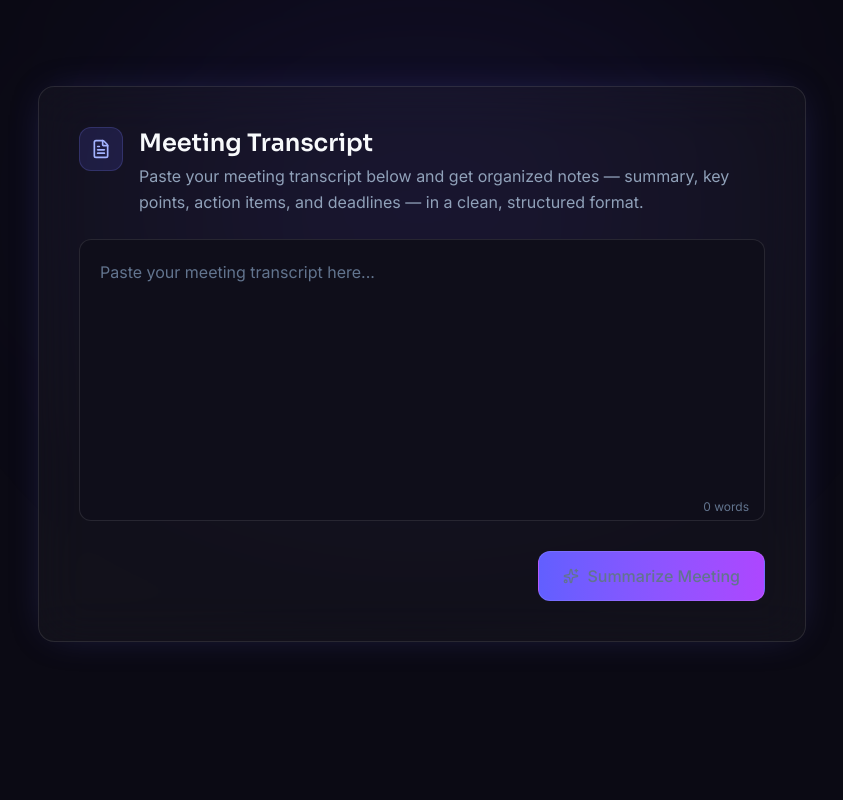
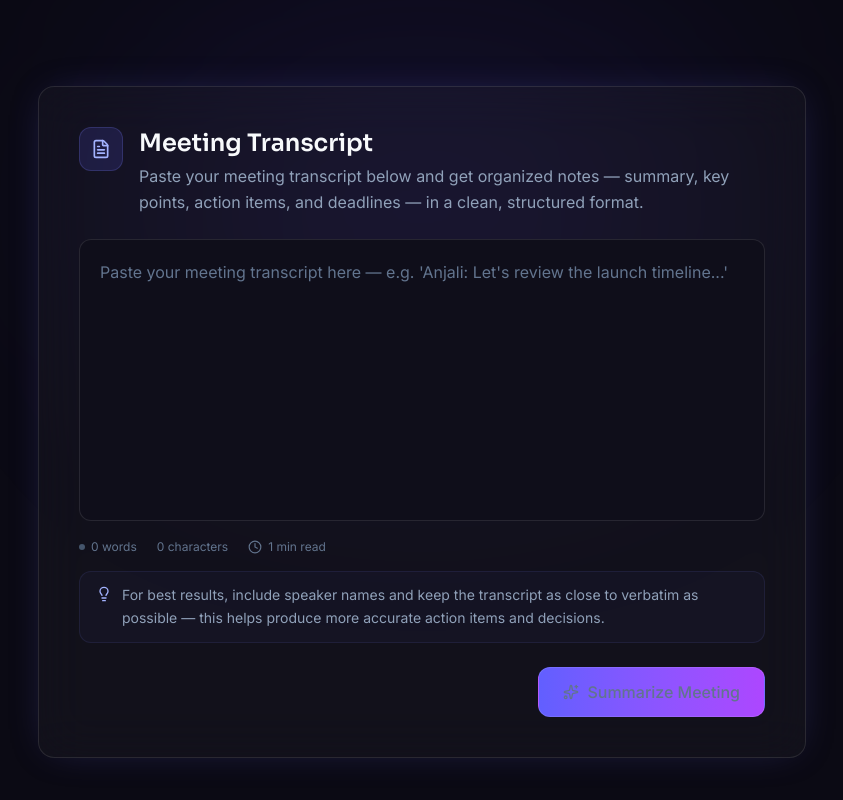
Before and after one commit to annjaliii/Meeting-Notes-Summarizer, a React app in the folder frontend/: page / in a window 1280 px wide. Shown: the part 777-1577 px from the top of the page, without its empty margins (218-1061 px from the left). Before the commit the page ends 1499 px from the top, so only its background shows below. Built offline with nearby package versions, Linux system fonts and the light colour scheme; the HTML template or start-up script is replaced by a standard one.

Commit message:
Enhance transcript input experience

```diff
--- a/frontend/src/components/TranscriptInput.jsx
+++ b/frontend/src/components/TranscriptInput.jsx
@@ -2,23 +2,32 @@
 import { useState } from "react";
 import { useNavigate } from "react-router-dom";
 import { motion, AnimatePresence } from "framer-motion";
-import { FileText, Sparkles } from "lucide-react";
+import { FileText, Sparkles, X, Clock, Lightbulb } from "lucide-react";
 import LoadingScreen from "./LoadingScreen";
+
+const MIN_WORDS = 10;
 
 const TranscriptInput = () => {
   const [transcript, setTranscript] = useState("");
   const [isLoading, setIsLoading] = useState(false);
   const navigate = useNavigate();
 
-  const wordCount =
-    transcript.trim() === "" ? 0 : transcript.trim().split(/\s+/).length;
+  const trimmed = transcript.trim();
+  const wordCount = trimmed === "" ? 0 : trimmed.split(/\s+/).length;
+  const charCount = transcript.length;
+  const readingTime = Math.max(1, Math.ceil(wordCount / 200)); // ~200 wpm reading speed
+  const isValid = wordCount >= MIN_WORDS;
 
   const handleChange = (e) => {
     setTranscript(e.target.value);
   };
 
+  const handleClear = () => {
+    setTranscript("");
+  };
+
   const handleSummarize = () => {
-    if (transcript.trim() === "") return;
+    if (!isValid) return;
     setIsLoading(true);
     setTimeout(() => {
       navigate("/results");
@@ -40,7 +49,9 @@ const TranscriptInput = () => {
           className="relative max-w-3xl mx-auto"
         >
           <div className="rounded-2xl border border-white/10 bg-white/[0.03] backdrop-blur-xl shadow-[0_0_40px_-15px_rgba(99,102,241,0.35)] p-6 sm:p-8 lg:p-10">
-            <div className="flex items-start gap-4 mb-6">
+            {/* Header */}
+            <div className="flex items-start justify-between gap-4 mb-6">
+              <div className="flex items-start gap-4">
                 <div className="shrink-0 flex items-center justify-center w-11 h-11 rounded-xl bg-indigo-500/15 border border-indigo-400/20">
                   <FileText className="w-5 h-5 text-indigo-300" />
                 </div>
@@ -49,33 +60,93 @@ const TranscriptInput = () => {
                     Meeting Transcript
                   </h2>
                   <p className="mt-1 text-sm sm:text-base text-slate-400 leading-relaxed">
-                  Paste your meeting transcript below and get organized notes —
-                  summary, key points, action items, and deadlines — in a clean,
-                  structured format.
+                    Paste your meeting transcript below and get organized notes
+                    — summary, key points, action items, and deadlines — in a
+                    clean, structured format.
                   </p>
                 </div>
               </div>
 
+              {/* Clear button */}
+              <AnimatePresence>
+                {transcript.length > 0 && (
+                  <motion.button
+                    type="button"
+                    onClick={handleClear}
+                    initial={{ opacity: 0, scale: 0.85 }}
+                    animate={{ opacity: 1, scale: 1 }}
+                    exit={{ opacity: 0, scale: 0.85 }}
+                    whileHover={{ scale: 1.05 }}
+                    whileTap={{ scale: 0.95 }}
+                    className="shrink-0 inline-flex items-center gap-1.5 rounded-lg border border-white/10 bg-white/[0.03] hover:bg-white/[0.07] hover:border-red-400/20 hover:text-red-300 px-2.5 py-1.5 text-xs text-slate-400 transition-colors duration-200"
+                  >
+                    <X className="w-3.5 h-3.5" />
+                    <span className="hidden sm:inline">Clear</span>
+                  </motion.button>
+                )}
+              </AnimatePresence>
+            </div>
+
+            {/* Textarea */}
             <div className="relative">
               <textarea
                 value={transcript}
                 onChange={handleChange}
-                placeholder="Paste your meeting transcript here..."
+                placeholder="Paste your meeting transcript here — e.g. 'Anjali: Let's review the launch timeline...'"
                 rows={10}
                 className="w-full resize-none rounded-xl bg-[#0F0E1A] border border-white/10 focus:border-indigo-400/50 focus:ring-2 focus:ring-indigo-500/20 outline-none transition-colors duration-200 p-4 sm:p-5 text-sm sm:text-base text-slate-200 placeholder:text-slate-500"
               />
-              <div className="absolute bottom-3 right-4 text-xs text-slate-500 select-none">
-                {wordCount} {wordCount === 1 ? "word" : "words"}
-              </div>
             </div>
 
+            {/* Live stats row */}
+            <motion.div
+              layout
+              className="mt-3 flex flex-wrap items-center gap-x-5 gap-y-2 text-xs text-slate-500"
+            >
+              <span className="inline-flex items-center gap-1.5">
+                <span
+                  className={`w-1.5 h-1.5 rounded-full ${
+                    isValid ? "bg-emerald-400" : "bg-slate-600"
+                  }`}
+                />
+                {wordCount} {wordCount === 1 ? "word" : "words"}
+              </span>
+              <span>{charCount} characters</span>
+              <span className="inline-flex items-center gap-1.5">
+                <Clock className="w-3.5 h-3.5" />
+                {readingTime} min read
+              </span>
+
+              {!isValid && transcript.length > 0 && (
+                <motion.span
+                  initial={{ opacity: 0 }}
+                  animate={{ opacity: 1 }}
+                  className="text-amber-400/80"
+                >
+                  {MIN_WORDS - wordCount} more{" "}
+                  {MIN_WORDS - wordCount === 1 ? "word" : "words"} needed
+                </motion.span>
+              )}
+            </motion.div>
+
+            {/* Helpful tip */}
+            <div className="mt-4 flex items-start gap-2.5 rounded-xl border border-indigo-400/10 bg-indigo-500/[0.04] px-4 py-3">
+              <Lightbulb className="w-4 h-4 text-indigo-300 shrink-0 mt-0.5" />
+              <p className="text-xs sm:text-sm text-slate-400 leading-relaxed">
+                For best results, include speaker names and keep the transcript
+                as close to verbatim as possible — this helps produce more
+                accurate action items and decisions.
+              </p>
+            </div>
+
+            {/* Action button */}
             <div className="mt-6 flex justify-end">
               <motion.button
                 type="button"
                 onClick={handleSummarize}
-                disabled={transcript.trim() === ""}
-                whileHover={transcript.trim() !== "" ? { scale: 1.02 } : {}}
-                whileTap={transcript.trim() !== "" ? { scale: 0.98 } : {}}
+                disabled={!isValid}
+                whileHover={isValid ? { scale: 1.02 } : {}}
+                whileTap={isValid ? { scale: 0.98 } : {}}
                 className="inline-flex items-center gap-2 rounded-xl px-6 py-3 text-sm sm:text-base font-medium transition-all duration-200
                   disabled:bg-white/5 disabled:text-slate-500 disabled:cursor-not-allowed disabled:border disabled:border-white/10
                   bg-gradient-to-r from-indigo-500 to-purple-500 text-white shadow-lg shadow-indigo-500/20 hover:shadow-indigo-500/30 disabled:shadow-none"
```
Lines whose indentation alone changed are shown as unchanged.
